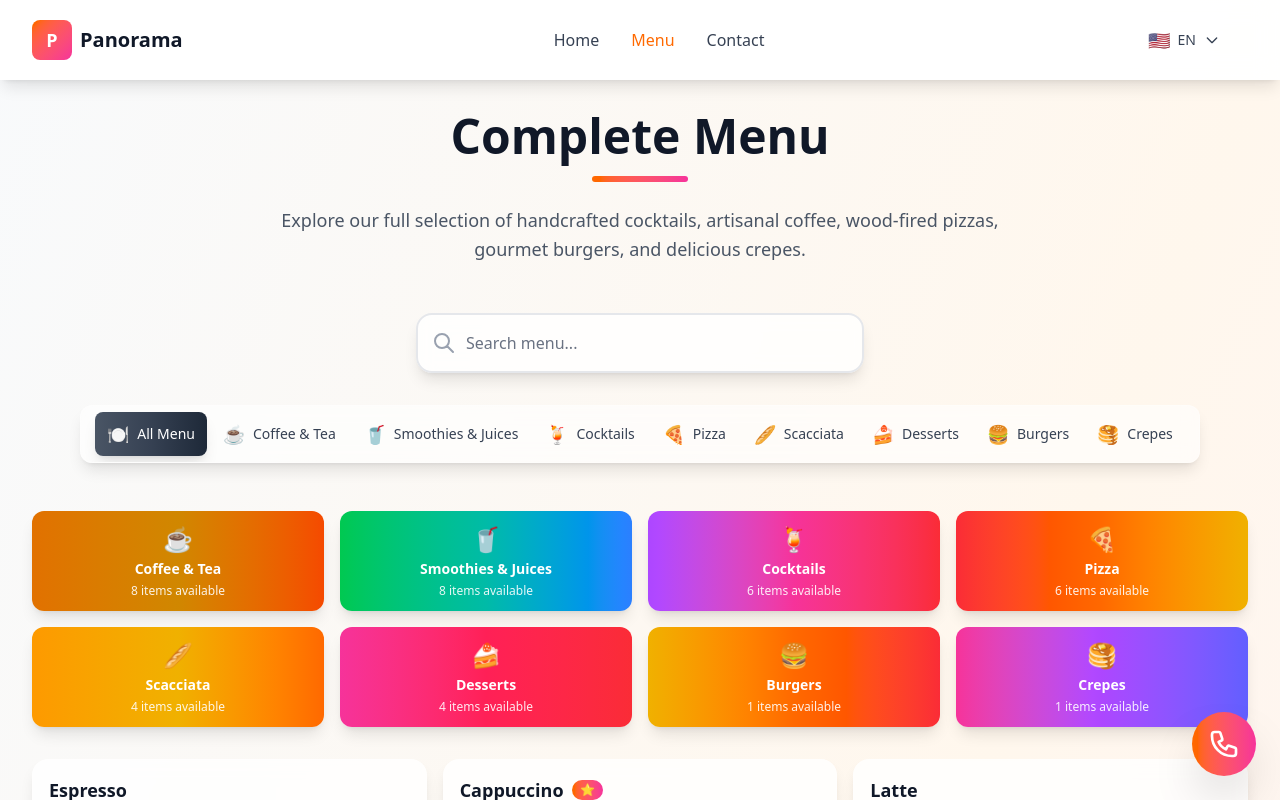
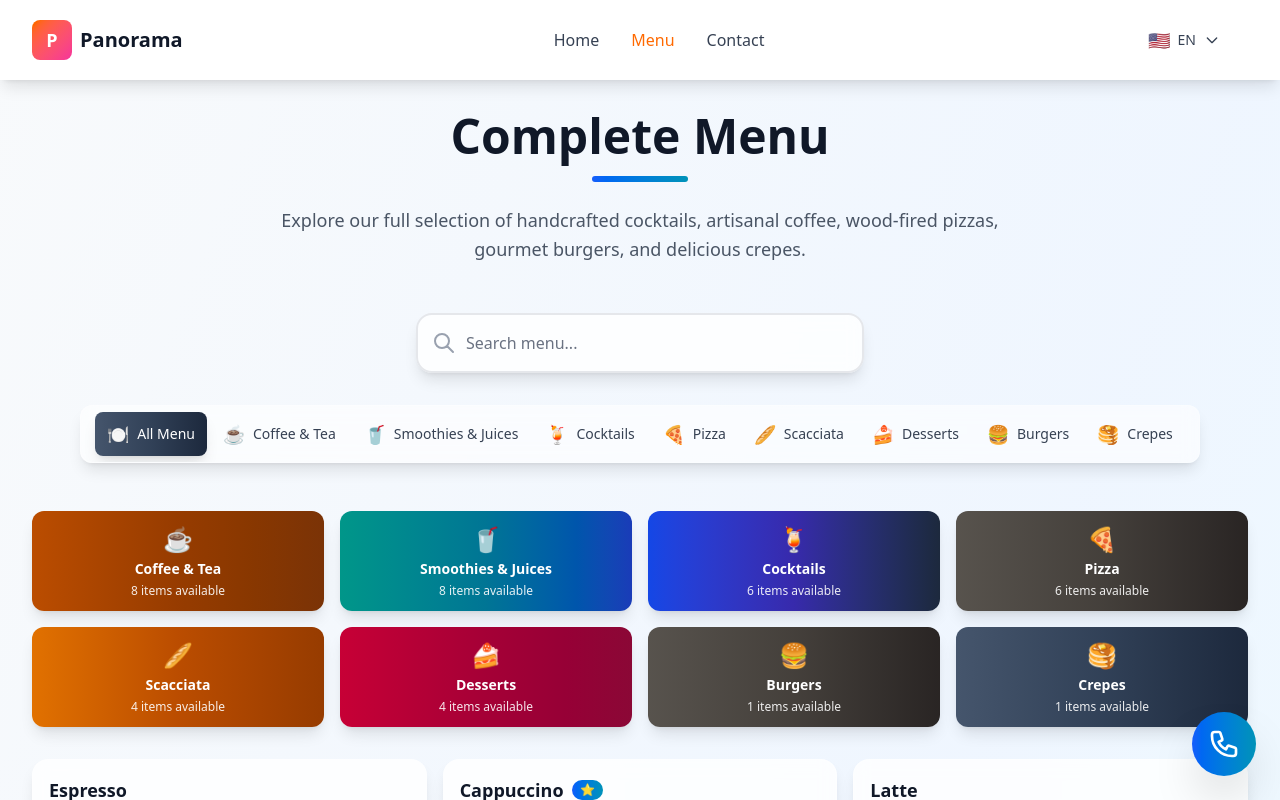
Before and after one commit to juxhinxhihani/panorama-rooftop, a Next.js app: page /menu in a window 1280 px wide. Shown: the top 800 px of the page. Built offline with nearby package versions, Linux system fonts and the light colour scheme.

Commit message:
Apply Formal Coastline Colors to Menu

```diff
--- a/src/screens/FullMenuScreen.tsx
+++ b/src/screens/FullMenuScreen.tsx
@@ -35,14 +35,14 @@ export default function FullMenuScreen() {
       id: 'all',
       title: 'All Menu',
       icon: '🍽️',
-      gradient: 'from-gray-600 via-gray-700 to-gray-800',
+      gradient: 'from-slate-600 via-slate-700 to-slate-800',
       items: []
     },
     {
       id: 'coffee',
       title: 'Coffee & Tea',
       icon: '☕',
-      gradient: 'from-amber-600 via-yellow-600 to-orange-600',
+      gradient: 'from-amber-700 via-amber-800 to-amber-900',
       items: [
         {
           name: 'Espresso',
@@ -99,7 +99,7 @@ export default function FullMenuScreen() {
       id: 'smoothies',
       title: 'Smoothies & Juices',
       icon: '🥤',
-      gradient: 'from-green-500 via-teal-500 to-blue-500',
+      gradient: 'from-teal-600 via-cyan-700 to-blue-800',
       items: [
         {
           name: 'Tropical Smoothie',
@@ -156,7 +156,7 @@ export default function FullMenuScreen() {
       id: 'cocktails',
       title: 'Cocktails',
       icon: '🍹',
-      gradient: 'from-purple-500 via-pink-500 to-red-500',
+      gradient: 'from-blue-700 via-indigo-800 to-slate-800',
       items: [
         {
           name: 'Panorama Sunset',
@@ -202,7 +202,7 @@ export default function FullMenuScreen() {
       id: 'pizza',
       title: 'Pizza',
       icon: '🍕',
-      gradient: 'from-red-500 via-orange-500 to-yellow-500',
+      gradient: 'from-stone-600 via-stone-700 to-stone-800',
       items: [
         {
           name: 'Pizza Rucola',
@@ -252,7 +252,7 @@ export default function FullMenuScreen() {
       id: 'scacciata',
       title: 'Scacciata',
       icon: '🥖',
-      gradient: 'from-amber-500 via-yellow-500 to-orange-500',
+      gradient: 'from-amber-600 via-amber-700 to-amber-800',
       items: [
         {
           name: 'Scacciata Milano',
@@ -286,7 +286,7 @@ export default function FullMenuScreen() {
       id: 'desserts',
       title: 'Desserts',
       icon: '🍰',
-      gradient: 'from-pink-500 via-rose-500 to-red-500',
+      gradient: 'from-rose-700 via-rose-800 to-rose-900',
       items: [
         {
           name: 'Tiramisu Panorama',
@@ -323,7 +323,7 @@ export default function FullMenuScreen() {
       id: 'burgers',
       title: 'Burgers',
       icon: '🍔',
-      gradient: 'from-yellow-500 via-orange-500 to-red-500',
+      gradient: 'from-stone-600 via-stone-700 to-stone-800',
       items: [
         {
           name: 'Coming Soon',
@@ -337,7 +337,7 @@ export default function FullMenuScreen() {
       id: 'crepes',
       title: 'Crepes',
       icon: '🥞',
-      gradient: 'from-pink-500 via-purple-500 to-indigo-500',
+      gradient: 'from-slate-600 via-slate-700 to-slate-800',
       items: [
         {
           name: 'Coming Soon',
@@ -373,14 +373,14 @@ export default function FullMenuScreen() {
   const activeMenu = menuCategories.find(cat => cat.id === activeCategory)
 
   return (
-    <section className="min-h-screen bg-gradient-to-br from-slate-50 via-orange-50 to-pink-50 pt-20">
+    <section className="min-h-screen bg-gradient-to-br from-slate-50 via-blue-50 to-cyan-50 pt-20">
       <div className="max-w-7xl mx-auto px-4 sm:px-6 lg:px-8 py-8">
         {/* Header */}
         <div className="text-center mb-12">
           <h1 className="text-4xl sm:text-5xl font-bold text-gray-900 mb-4">
             {t('fullMenuTitle')}
           </h1>
-          <div className="w-24 h-1.5 bg-gradient-to-r from-orange-500 to-pink-500 rounded-full mx-auto mb-6" />
+          <div className="w-24 h-1.5 bg-gradient-to-r from-blue-600 to-cyan-600 rounded-full mx-auto mb-6" />
           <p className="text-lg text-gray-600 max-w-3xl mx-auto leading-relaxed">
             {t('fullMenuDescription')}
           </p>
@@ -393,7 +393,7 @@ export default function FullMenuScreen() {
             placeholder="Search menu..."
             value={searchTerm}
             onChange={(e) => setSearchTerm(e.target.value)}
-            className="w-full px-6 py-4 pl-12 bg-white/80 backdrop-blur-sm border-2 border-gray-200 rounded-2xl focus:ring-4 focus:ring-orange-500/20 focus:border-orange-500 transition-all shadow-lg text-gray-900 placeholder-gray-500"
+           className="w-full px-6 py-4 pl-12 bg-white/80 backdrop-blur-sm border-2 border-gray-200 rounded-2xl focus:ring-4 focus:ring-blue-500/20 focus:border-blue-600 transition-all shadow-lg text-gray-900 placeholder-gray-500"
           />
           <svg className="absolute left-4 top-1/2 transform -translate-y-1/2 w-6 h-6 text-gray-400" fill="none" stroke="currentColor" viewBox="0 0 24 24">
             <path strokeLinecap="round" strokeLinejoin="round" strokeWidth={2} d="M21 21l-6-6m2-5a7 7 0 11-14 0 7 7 0 0114 0z" />
@@ -467,7 +467,7 @@ export default function FullMenuScreen() {
                         {item.name}
                       </h3>
                       {item.popular && (
-                        <span className="bg-gradient-to-r from-orange-500 to-pink-500 text-white text-xs font-bold px-2 py-0.5 rounded-full flex items-center gap-1 flex-shrink-0">
+                       <span className="bg-gradient-to-r from-blue-600 to-cyan-600 text-white text-xs font-bold px-2 py-0.5 rounded-full flex items-center gap-1 flex-shrink-0">
                           <span>⭐</span>
                         </span>
                       )}
@@ -494,7 +494,7 @@ export default function FullMenuScreen() {
 
                 {/* Price */}
                 <div className="flex items-center justify-between mt-auto">
-                  <span className="text-xl font-bold text-orange-600">
+                  <span className="text-xl font-bold text-blue-700">
                     {item.price}
                   </span>
                 </div>
@@ -520,13 +520,13 @@ export default function FullMenuScreen() {
             <div className="flex flex-col sm:flex-row gap-4 justify-center">
               <a
                 href="/contact"
-                className="bg-gradient-to-r from-orange-500 to-pink-500 text-white px-6 py-3 rounded-xl font-semibold hover:from-orange-600 hover:to-pink-600 transform hover:scale-105 transition-all duration-200 shadow-lg"
+                className="bg-gradient-to-r from-blue-600 to-cyan-600 text-white px-6 py-3 rounded-xl font-semibold hover:from-blue-700 hover:to-cyan-700 transform hover:scale-105 transition-all duration-200 shadow-lg"
               >
                 {t('makeReservation')}
               </a>
               <a
                 href="tel:+355695687575"
-                className="border-2 border-orange-500 text-orange-600 px-6 py-3 rounded-xl font-semibold hover:bg-orange-500 hover:text-white transition-all duration-200"
+                className="border-2 border-blue-600 text-blue-700 px-6 py-3 rounded-xl font-semibold hover:bg-blue-600 hover:text-white transition-all duration-200"
               >
                 {t('callNow')}
               </a>
@@ -538,7 +538,7 @@ export default function FullMenuScreen() {
       {/* Floating Contact Button */}
       <a
         href="tel:+355695687575"
-        className="fixed bottom-6 right-6 w-16 h-16 bg-gradient-to-r from-orange-500 to-pink-500 text-white rounded-full shadow-2xl hover:shadow-3xl transform hover:scale-110 transition-all duration-300 flex items-center justify-center z-40"
+        className="fixed bottom-6 right-6 w-16 h-16 bg-gradient-to-r from-blue-600 to-cyan-600 text-white rounded-full shadow-2xl hover:shadow-3xl transform hover:scale-110 transition-all duration-300 flex items-center justify-center z-40"
         title="Call for Orders"
       >
         <svg className="w-8 h-8" fill="none" stroke="currentColor" viewBox="0 0 24 24">
```
